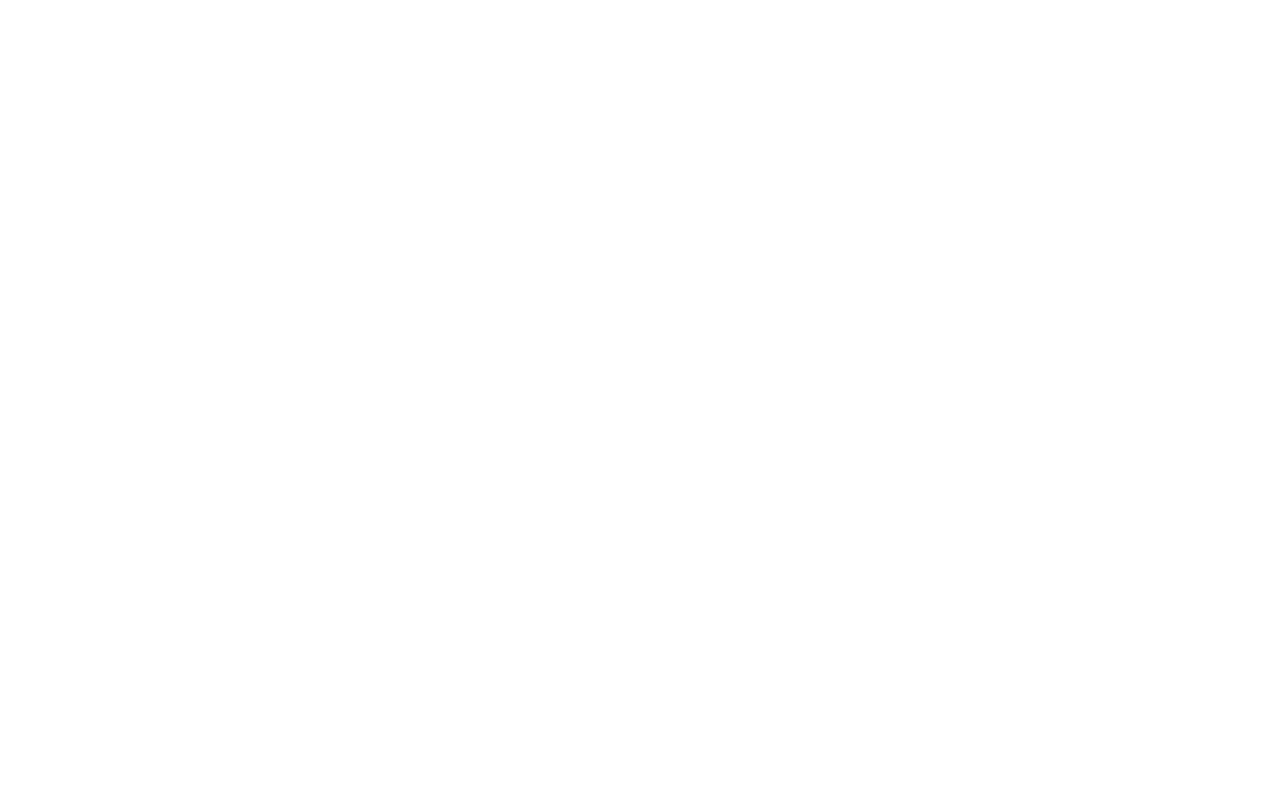
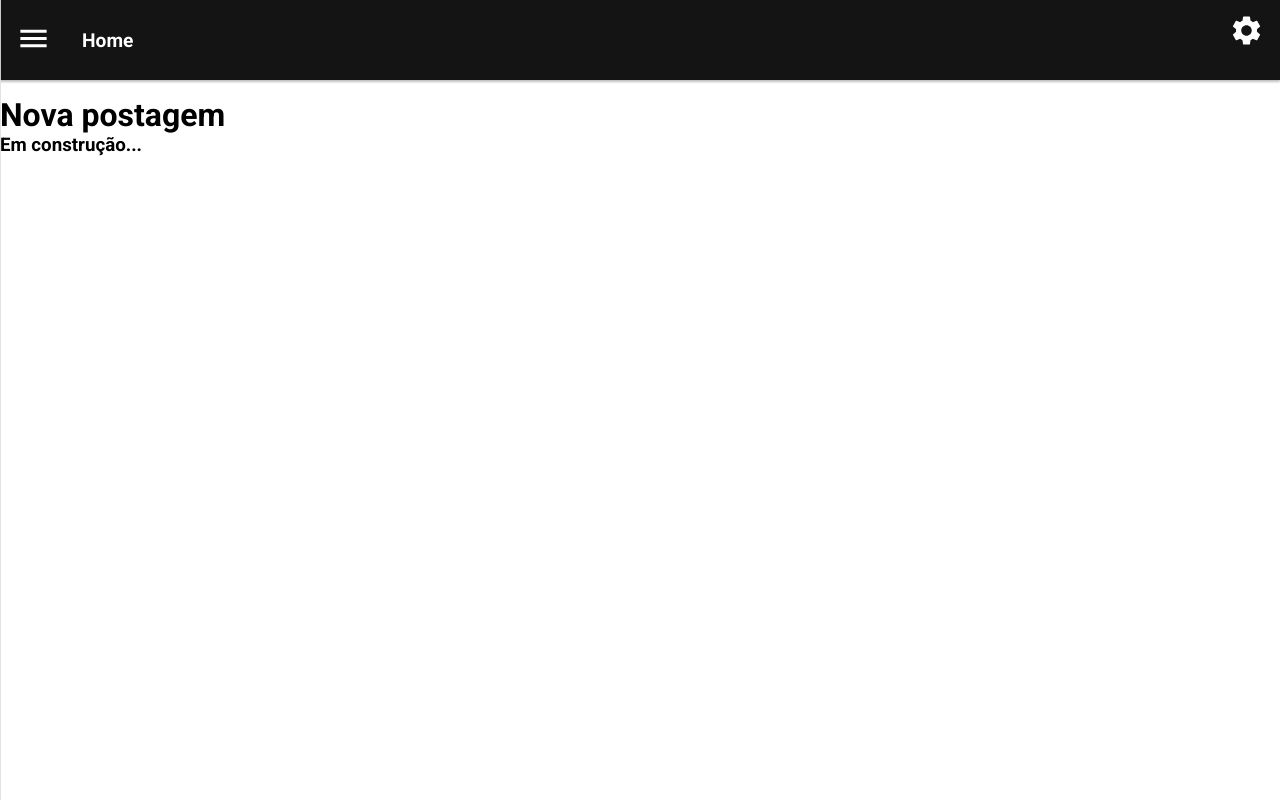
Before and after one commit to SI-2021/web-empr, a React (Create React App) app: page /postagem in a window 1280 px wide. Built offline with nearby package versions, Linux system fonts and the light colour scheme.

Commit message:
create new pages
- payments
- new post

```diff
--- a/src/components/Menu.jsx
+++ b/src/components/Menu.jsx
@@ -97,7 +97,7 @@
               </ListItem>
 
               <ListItem disablePadding>
-                <ListItemButton onClick={() => {}}>
+                <ListItemButton onClick={() => history.push('postagem')}>
                   <ListItemIcon>
                     <AddIcon color="white" />
                   </ListItemIcon>
@@ -111,7 +111,7 @@
               </ListItem>
 
               <ListItem disablePadding>
-                <ListItemButton onClick={() => {}}>
+                <ListItemButton onClick={() => history.push('pagamentos')}>
                   <ListItemIcon>
                     <MoneyIcon color="white" />
                   </ListItemIcon>
@@ -123,7 +123,7 @@
               </ListItem>
 
               <ListItem disablePadding>
-                <ListItemButton onClick={() => {history.push('perfil')}}>
+                <ListItemButton onClick={() => history.push('perfil')}>
                   <ListItemIcon>
                     <AccountIcon color="white" />
                   </ListItemIcon>
--- a/src/components/Router.jsx
+++ b/src/components/Router.jsx
@@ -4,6 +4,8 @@
 import Login from "../views/Login";
 import Home from "../views/Home";
 import Profile from "../views/Profile";
+import Post from "../views/Post";
+import Pay from "../views/Payments";
 
 export default function Router() {
   return (
@@ -11,6 +13,8 @@
       <Route exact path="/" component={Login} />
       <Route path="/home" component={Home} />
       <Route path="/perfil" component={Profile} />
+      <Route path="/pagamentos" component={Pay} />
+      <Route path="/postagem" component={Post} />
     </Switch>
   );
 }
--- /dev/null
+++ b/src/views/Payments.jsx
@@ -0,0 +1,11 @@
+import { Menu } from '../components/Menu';
+
+export default function Payment(){
+  return(<>
+    <Menu />
+    <div>
+      <h1>Pagamentos</h1>
+      <h3>Em construção...</h3>
+    </div>
+  </>)
+}
--- /dev/null
+++ b/src/views/Post.jsx
@@ -0,0 +1,11 @@
+import { Menu } from '../components/Menu';
+
+export default function Post(){
+  return(<>
+    <Menu />
+    <div>
+      <h1>Nova postagem</h1>
+      <h3>Em construção...</h3>
+    </div>
+  </>)
+}
```
